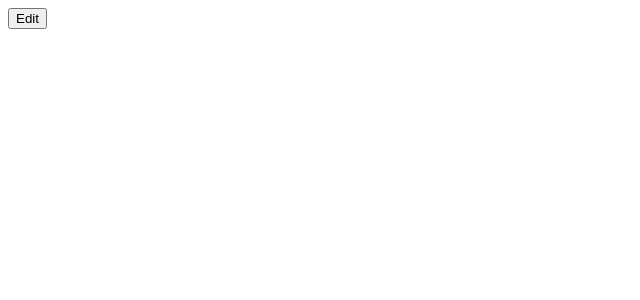
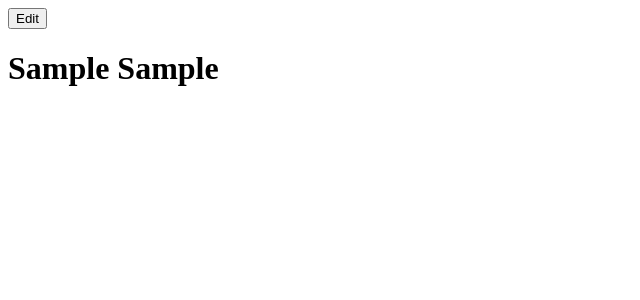
Before and after one commit to con-dog/cv-project-2, a React (Create React App) app: page / in a window 1280 px wide. Both pictures are taken after typing "Sample", "Sample", "name@example.com" into the empty fields and a click on the button "Generate". Shown: the top 300 px of the page, without its empty margins (0-640 px from the left). Built offline with nearby package versions, Linux system fonts and the light colour scheme.

Commit message:
dev: Pass props to CV components

```diff
--- a/src/App.jsx
+++ b/src/App.jsx
@@ -3,7 +3,7 @@ import CV from './components/CV';
 import Form from './components/Form';
 
 function App() {
-  const [isEditing, setMode] = useState(true);
+  const [isEditing, setIsEditing] = useState(true);
   const [texts, setTexts] = useState({
     firstName: '',
     lastName: '',
@@ -28,7 +28,7 @@ function App() {
       });
     }
 
-    setMode(!isEditing);
+    setIsEditing(!isEditing);
   };
 
   const handleTextChange = (e) => {
@@ -49,7 +49,7 @@ function App() {
       {isEditing ? (
         <Form handleTextChange={handleTextChange} texts={texts} />
       ) : (
-        <CV />
+        <CV details={details} />
       )}
     </div>
   );
--- a/src/components/CV.jsx
+++ b/src/components/CV.jsx
@@ -1,8 +1,13 @@
 import React from 'react';
+import CVHeader from './CVHeader';
 
-function CV() {
+function CV(props) {
+  const { details } = props;
+  const { firstName, lastName } = details;
   return (
-    <div />
+    <div>
+      <CVHeader firstName={firstName} lastName={lastName} />
+    </div>
   );
 }
 
--- /dev/null
+++ b/src/components/CVHeader.jsx
@@ -0,0 +1,13 @@
+import React from 'react';
+
+function CVHeader(props) {
+  const { firstName, lastName } = props;
+  const fullName = `${firstName} ${lastName}`;
+  return (
+    <div>
+      <h1>{fullName}</h1>
+    </div>
+  );
+}
+
+export default CVHeader;
```
